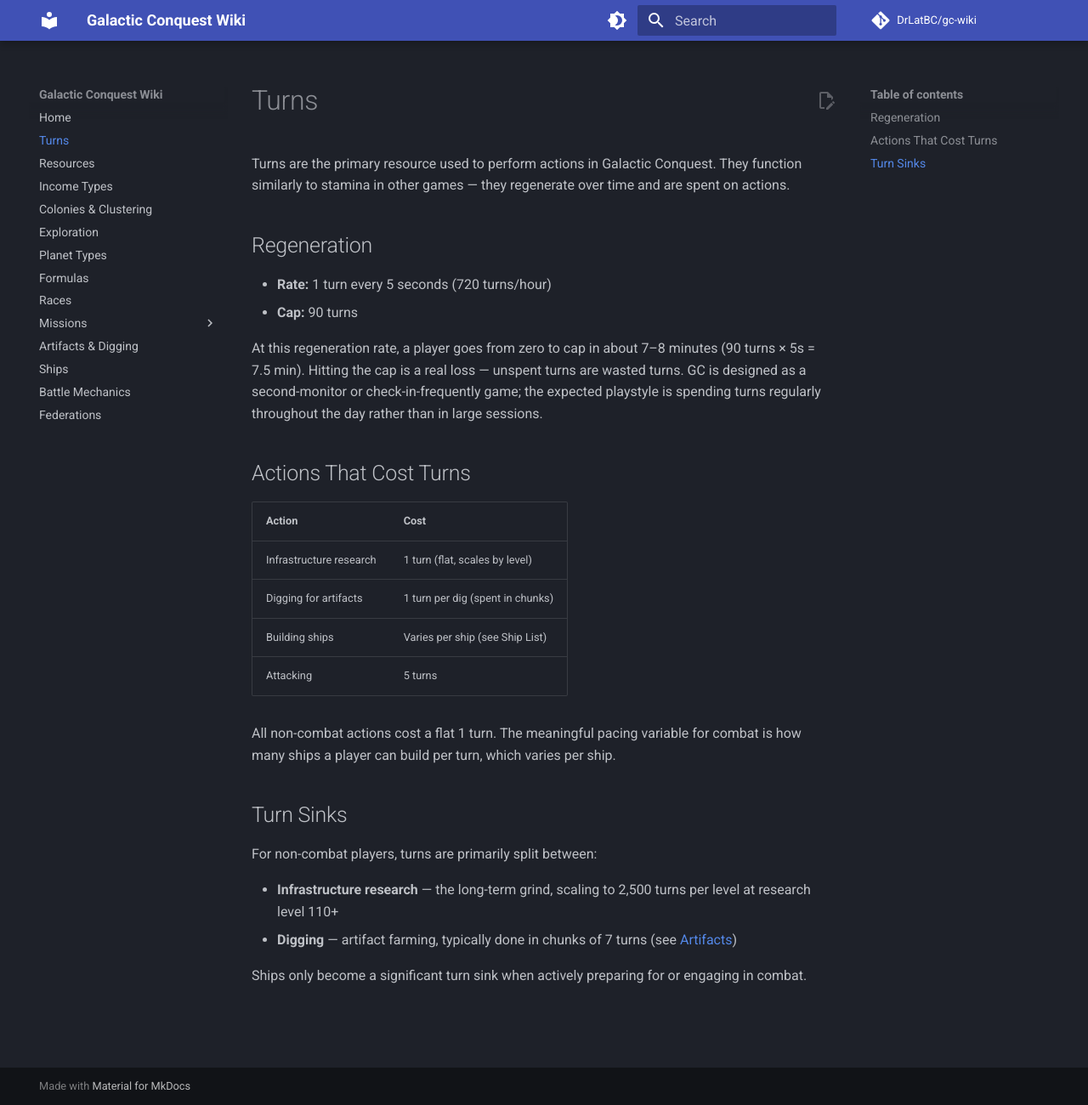
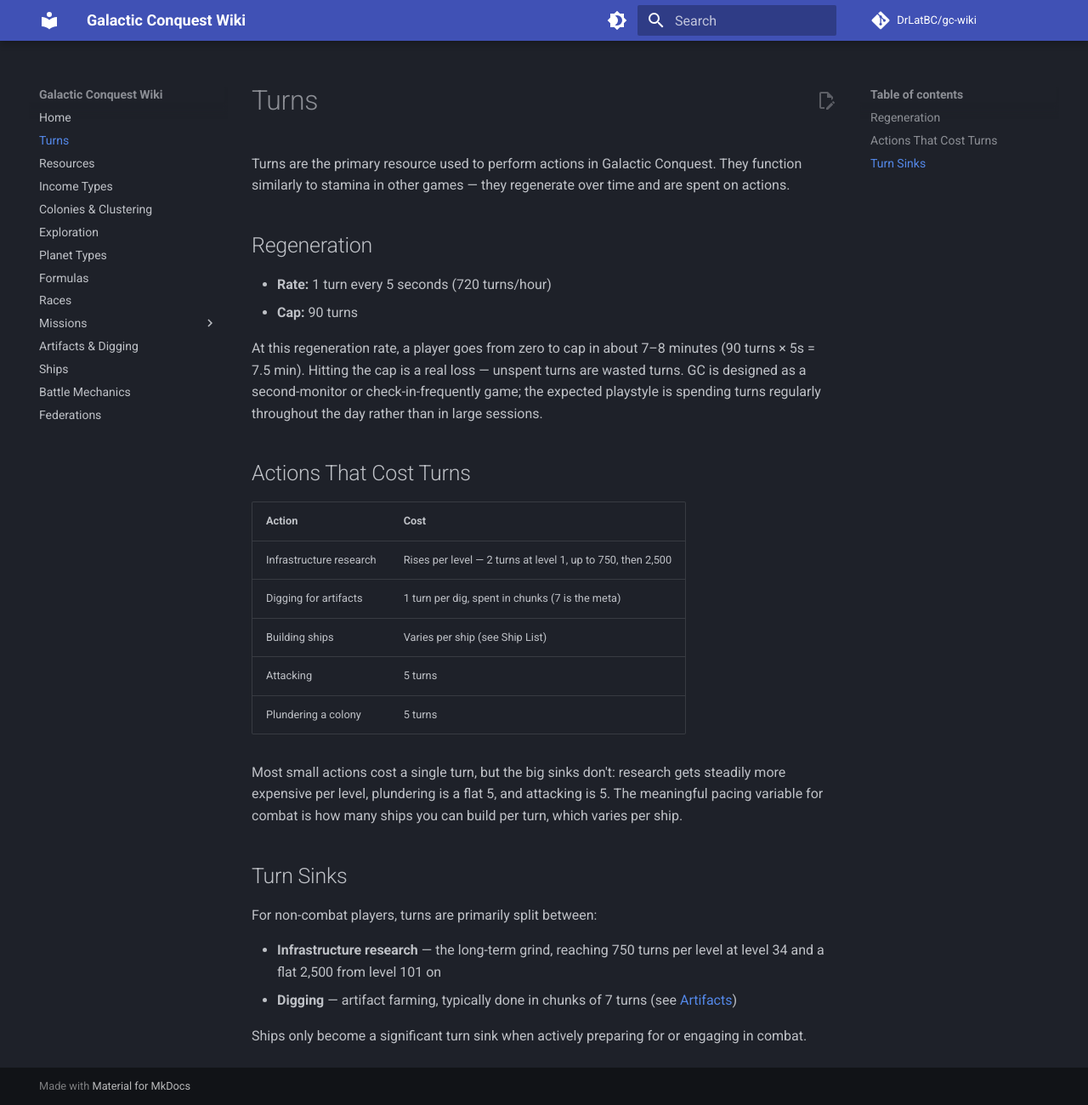
Before and after one commit to DrLatBC/gc-wiki, an MkDocs documentation site: the page built from docs/turns.md, in a window 1280 px wide and 1300 px high. Shown: the whole window at 85% size. Built offline with MkDocs 1.6.1 and Material for MkDocs 9.7.7, drawn with Linux system fonts in a browser that asks for light colours; comment, search, counter and statistics services are not loaded.

Commit message:
Fix fabricated and inconsistent numbers across turns, income, and missions
turns.md: "all non-combat actions cost a flat 1 turn" contradicted its own
table and the rest of the wiki - plundering is 5 and research scales - so the
table and prose now give the real costs, and the research grind reaches 750 at
level 34 and 2,500 at 101, not "2,500 at 110+".

income-types.md: housing research meta is 7 levels, not 5, matching the
corrected Formulas page; the mineral formula was written as "1 + sqrt(...)"
where the canonical version is "ceiling(sqrt(...))".

missions/index.md: the final-mission 1/10 research discount lasts about 13
levels, not ~5 - that is how long 20%-per-level growth needs to undo a tenfold
cut - so the perk is worth substantially more than the page claimed.

resources.md: black-market pricing keys off your holdings after the purchase,
not just what you already own.

Co-Authored-By: Claude Opus 4.8 <noreply@anthropic.com>

```diff
--- a/docs/turns.md
+++ b/docs/turns.md
@@ -13,18 +13,19 @@ At this regeneration rate, a player goes from zero to cap in about 7–8 minutes
 
 | Action | Cost |
 |--------|------|
-| Infrastructure research | 1 turn (flat, scales by level) |
-| Digging for artifacts | 1 turn per dig (spent in chunks) |
+| Infrastructure research | Rises per level — 2 turns at level 1, up to 750, then 2,500 |
+| Digging for artifacts | 1 turn per dig, spent in chunks (7 is the meta) |
 | Building ships | Varies per ship (see Ship List) |
 | Attacking | 5 turns |
+| Plundering a colony | 5 turns |
 
-All non-combat actions cost a flat 1 turn. The meaningful pacing variable for combat is how many ships a player can build per turn, which varies per ship.
+Most small actions cost a single turn, but the big sinks don't: research gets steadily more expensive per level, plundering is a flat 5, and attacking is 5. The meaningful pacing variable for combat is how many ships you can build per turn, which varies per ship.
 
 ## Turn Sinks
 
 For non-combat players, turns are primarily split between:
 
-- **Infrastructure research** — the long-term grind, scaling to 2,500 turns per level at research level 110+
+- **Infrastructure research** — the long-term grind, reaching 750 turns per level at level 34 and a flat 2,500 from level 101 on
 - **Digging** — artifact farming, typically done in chunks of 7 turns (see [Artifacts](artifacts.md))
 
 Ships only become a significant turn sink when actively preparing for or engaging in combat.
```
Also changed, not shown: docs/income-types.md (+3 -3 lines), docs/missions/index.md (+2 -2 lines), docs/resources.md (+1 -1 lines).
